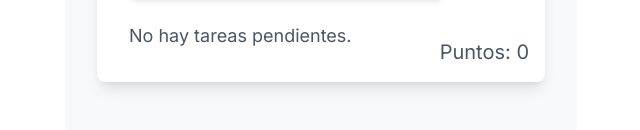
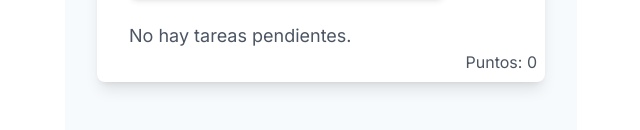
Before and after one commit to juanCC123/projectDakota, a Next.js app: page /pages/ToDoList in a window 1280 px wide. Shown: the part 196-326 px from the top of the page, without its empty margins (319-959 px from the left). Built offline with nearby package versions, Linux system fonts and the light colour scheme.

Commit message:
modificado p

```diff
--- a/src/app/components/component_appMental/ToDoList.jsx
+++ b/src/app/components/component_appMental/ToDoList.jsx
@@ -381,8 +381,8 @@ const ToDoList = () => {
             ))}
           </AnimatePresence>
         </div>
-        <div className="absolute bottom-4 right-4">
-          <span className="text-gray-600 text-lg sm:text-xl">
+        <div className="absolute bottom-2 right-2">
+          <span className="text-gray-600 text-sm sm:text-base">
             Puntos: {points}
           </span>
         </div>
```
